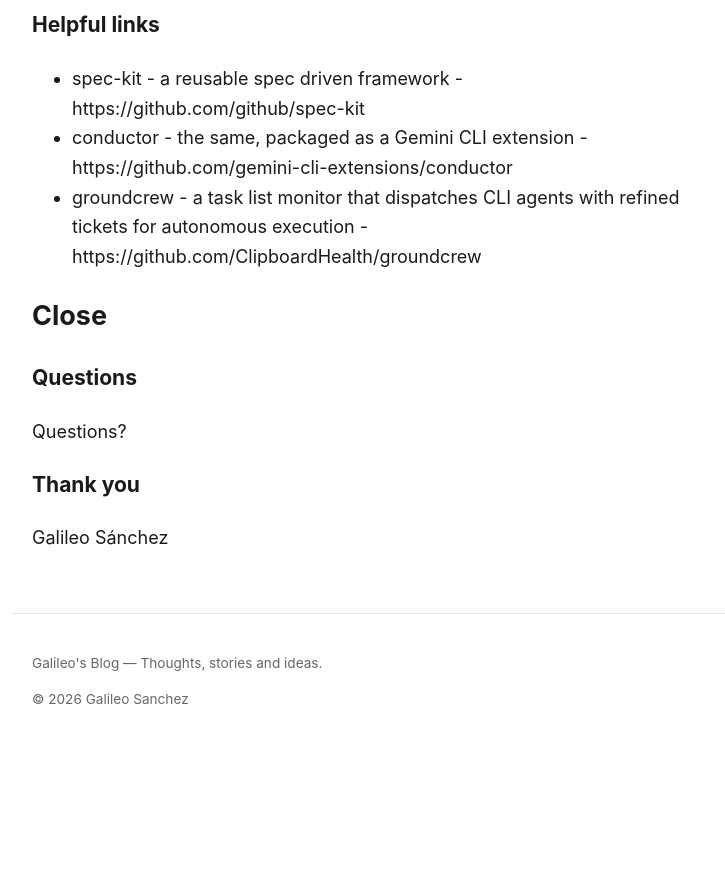
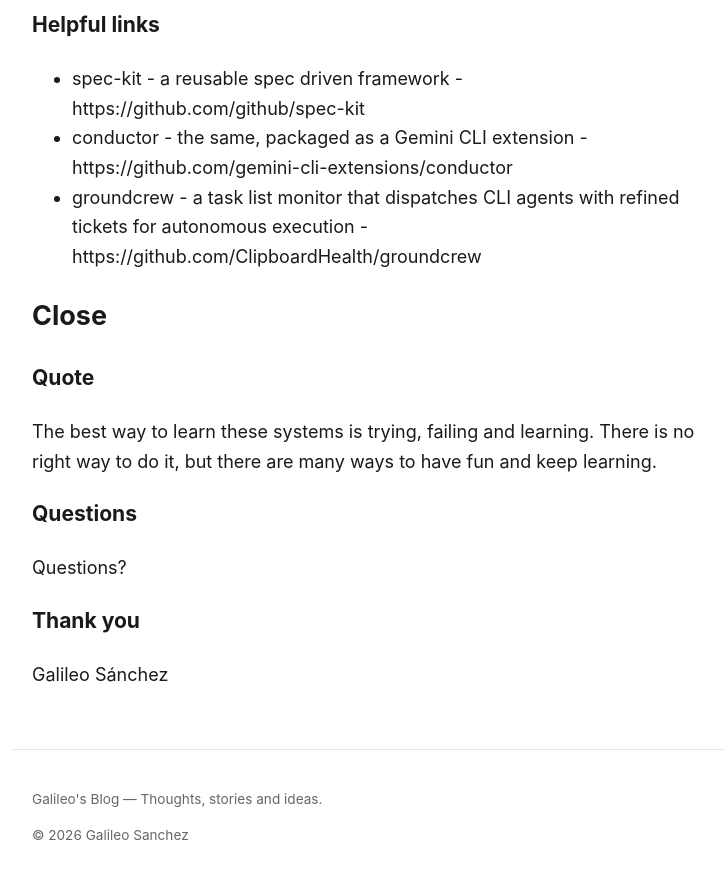
Before and after one commit to galileopy/blog, a Jekyll site: the page built from presentations/ai-assisted-coding-intro/outline.md, in a window 1280 px wide and 900 px high, scrolled down 6597 px. Shown: the top 880 px of the window, without its empty margins (268-993 px from the left). Built offline with Jekyll 4.4.1, drawn with Linux system fonts in a browser that asks for light colours; our own code applies the rules of GitHub Pages for plain Markdown files; before the commit the page ends 7361 px from its top, so only the background shows below that.

Commit message:
feat(presentations): add closing quote slide

```diff
--- a/presentations/ai-assisted-coding-intro/outline.md
+++ b/presentations/ai-assisted-coding-intro/outline.md
@@ -201,6 +201,11 @@
 
 ## Close
 
+### Quote
+
+The best way to learn these systems is trying, failing and learning. There is no
+right way to do it, but there are many ways to have fun and keep learning.
+
 ### Questions
 
 Questions?
```
Also changed, not shown: presentations/ai-assisted-coding-intro/index.html (+11 -0 lines), 1 other file.
